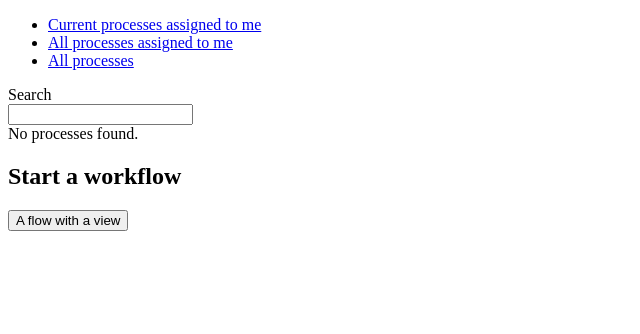
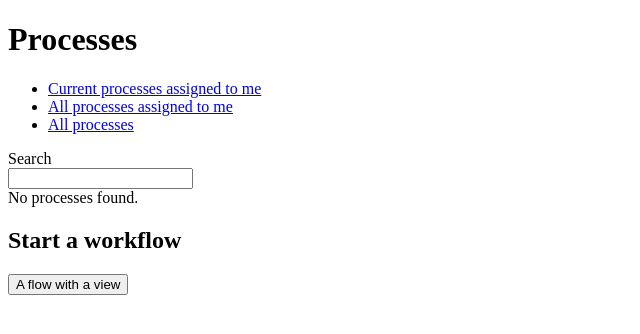
Before and after one commit to RaphaelKimmig/processlib, a Django app: page /process/process/ in a window 1280 px wide. Shown: the top 334 px of the page, without its empty margins (0-640 px from the left). Run offline with Django 3.2, Linux system fonts and the light colour scheme; data that the repository does not hold is empty; parts of the project's set-up code (start-up, migrations or seed data) failed here and were passed over.

Commit message:
add headline to process list

```diff
--- a/processlib/templates/processlib/process_list.html
+++ b/processlib/templates/processlib/process_list.html
@@ -7,6 +7,9 @@
     {% url 'processlib:process-list-user' as list_user_url %}
     {% url 'processlib:process-list' as list_url %}
     <div class="process-list">
+        {% block headline %}
+            <h1>{% trans "Processes" %}</h1>
+        {% endblock %}
         {% block tabs %}
             <ul class="nav nav-tabs">
                 <li role="presentation" {% if list_user_current_url == request.path %}class="active"{% endif %}>
```
